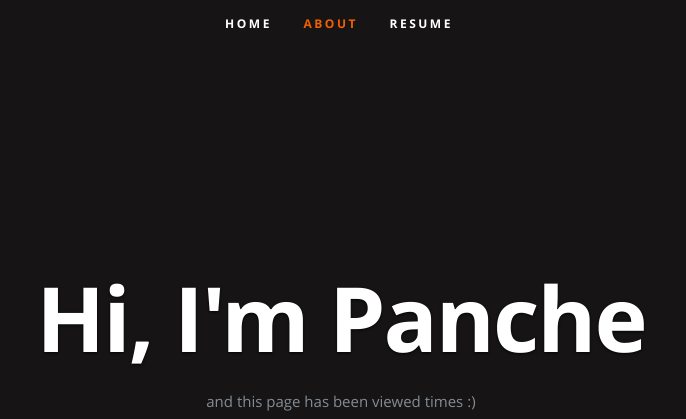
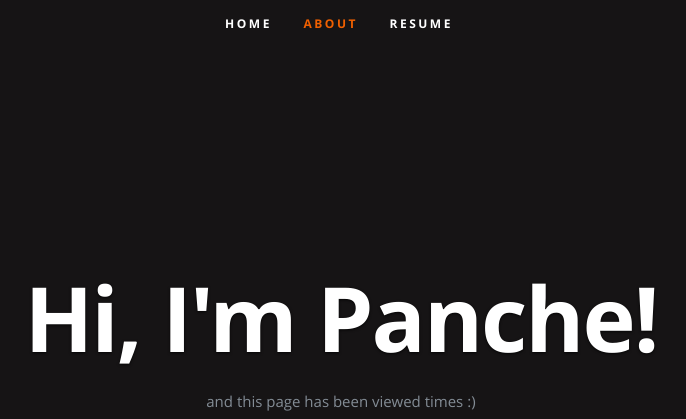
Before and after one commit to pance98/azure-resume, a plain HTML site: page frontend/index.html in a window 1280 px wide. Shown: the top 419 px of the page, without its empty margins (301-987 px from the left). Drawn offline with nearby package versions, Linux system fonts and the light colour scheme; no server answers.

Commit message:
test frontend worklow

```diff
--- a/frontend/index.html
+++ b/frontend/index.html
@@ -54,7 +54,7 @@
 
       <div class="row banner">
          <div class="banner-text">
-            <h1 class="responsive-headline">Hi, I'm Panche</h1>
+            <h1 class="responsive-headline">Hi, I'm Panche!</h1>
 
             <p>and this page has been viewed <a id="counter"></a> times :) </p>
             <ul class="social">
```
